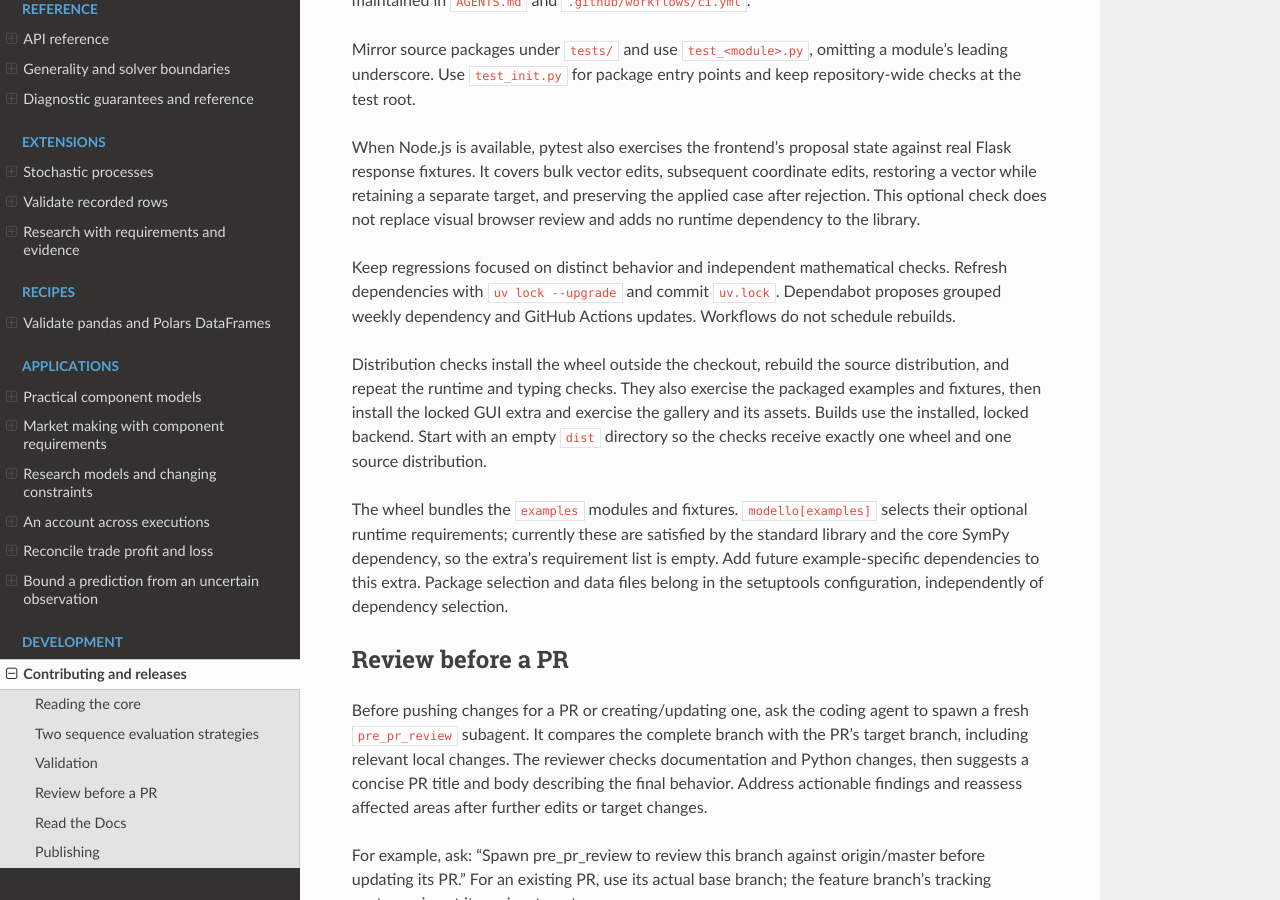
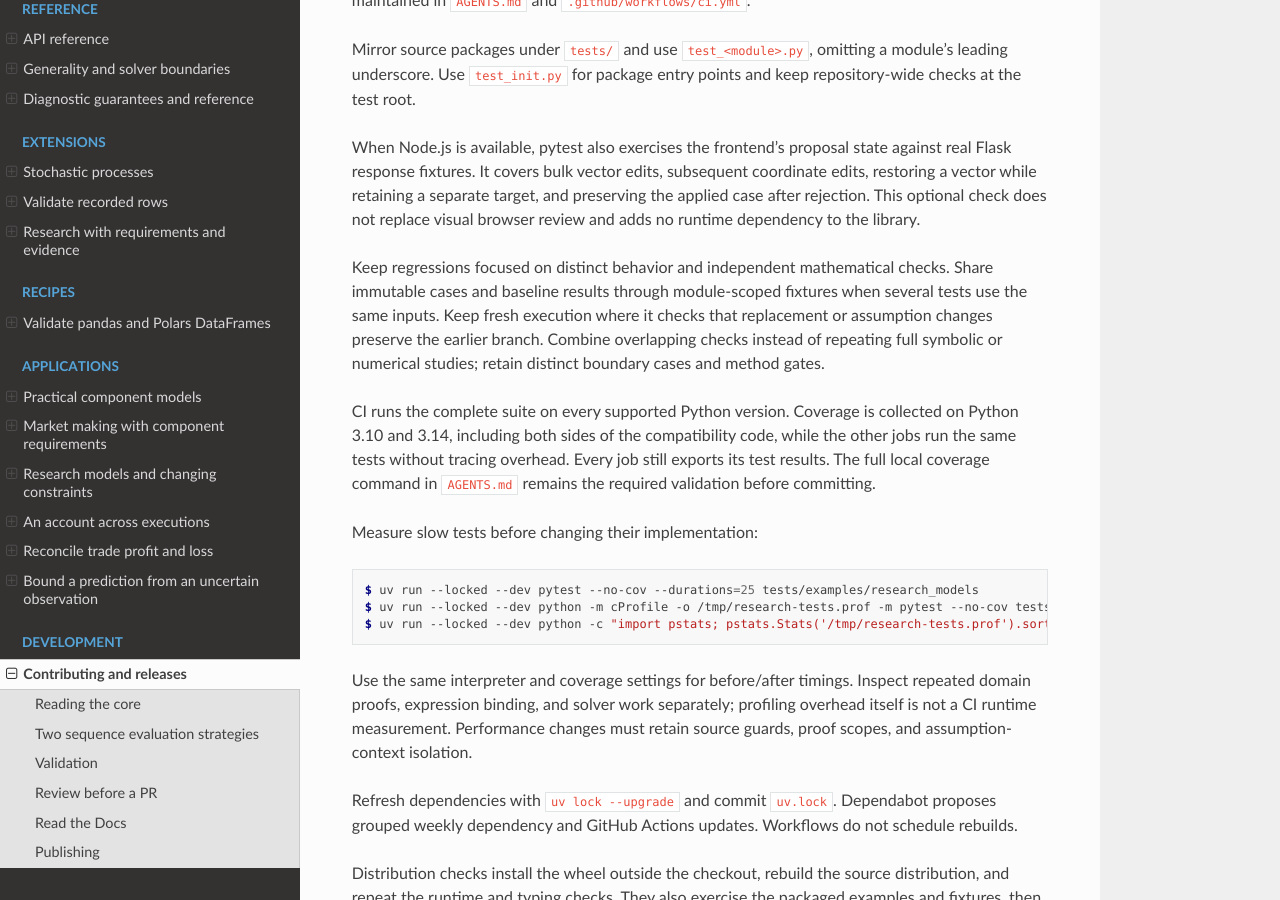
Before and after one commit to Code0x58/modello, a Sphinx documentation site: the page built from docs/contributing.rst, in a window 1280 px wide and 900 px high, scrolled down 4309 px. Built offline with Sphinx 7.4.7 and the Read the Docs theme 3.1.0, drawn with Linux system fonts in a browser that asks for light colours.

Commit message:
Reduce repeated research-test work and restore CI timeout

```diff
--- a/docs/contributing.rst
+++ b/docs/contributing.rst
@@ -225,7 +225,32 @@ preserving the applied case after rejection. This optional check does not
 replace visual browser review and adds no runtime dependency to the library.
 
 Keep regressions focused on distinct behavior and independent mathematical
-checks. Refresh dependencies with ``uv lock --upgrade`` and commit ``uv.lock``.
+checks. Share immutable cases and baseline results through module-scoped
+fixtures when several tests use the same inputs. Keep fresh execution where
+it checks that replacement or assumption changes preserve the earlier branch.
+Combine overlapping checks instead of repeating full symbolic or numerical
+studies; retain distinct boundary cases and method gates.
+
+CI runs the complete suite on every supported Python version. Coverage is
+collected on Python 3.10 and 3.14, including both sides of the compatibility
+code, while the other jobs run the same tests without tracing overhead. Every
+job still exports its test results. The full local coverage command in
+``AGENTS.md`` remains the required validation before committing.
+
+Measure slow tests before changing their implementation:
+
+.. code-block:: console
+
+   $ uv run --locked --dev pytest --no-cov --durations=25 tests/examples/research_models
+   $ uv run --locked --dev python -m cProfile -o /tmp/research-tests.prof -m pytest --no-cov tests/examples/research_models/test_cir_bond.py
+   $ uv run --locked --dev python -c "import pstats; pstats.Stats('/tmp/research-tests.prof').sort_stats('cumulative').print_stats(25)"
+
+Use the same interpreter and coverage settings for before/after timings.
+Inspect repeated domain proofs, expression binding, and solver work separately;
+profiling overhead itself is not a CI runtime measurement. Performance changes
+must retain source guards, proof scopes, and assumption-context isolation.
+
+Refresh dependencies with ``uv lock --upgrade`` and commit ``uv.lock``.
 Dependabot proposes grouped weekly dependency and GitHub Actions updates.
 Workflows do not schedule rebuilds.
 
```
Also changed, not shown: 6 other files.
